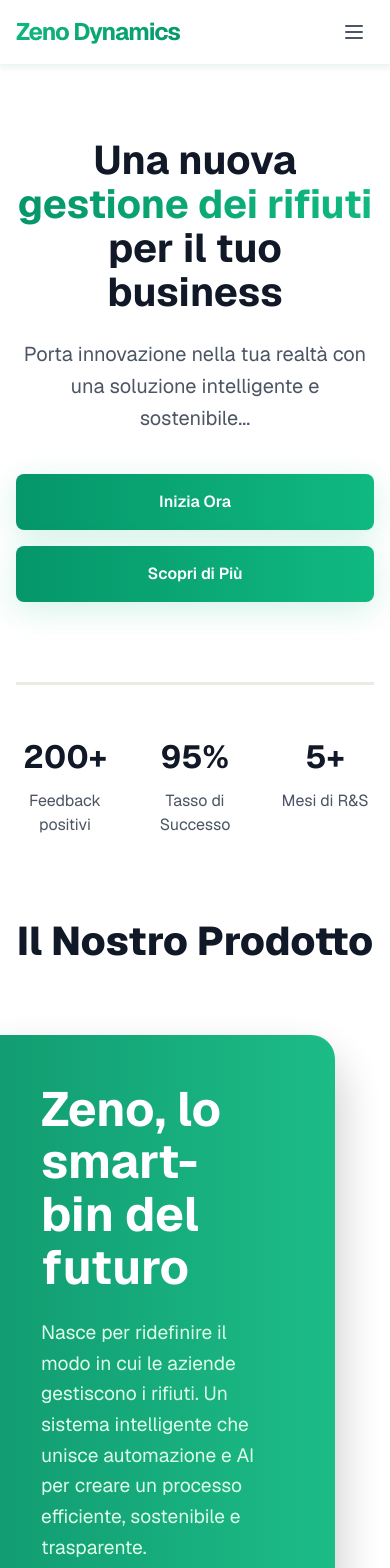
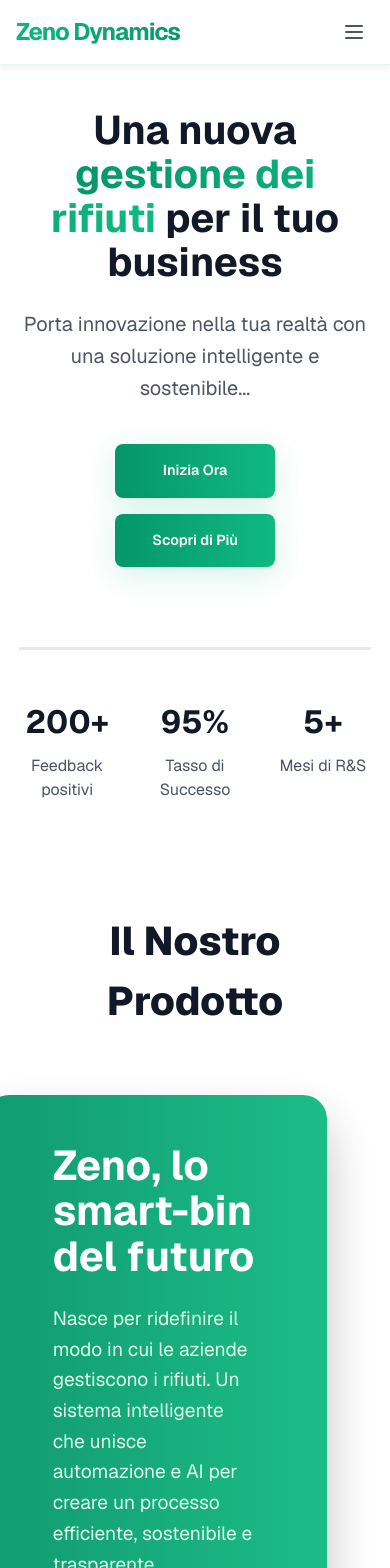
Before and after one commit to stecan02/Zeno_Dynamics, a Next.js app: page / in a window 390 px wide. Shown: the top 1568 px of the page. Built offline with nearby package versions, Linux system fonts and the light colour scheme.

Commit message:
bozza mobile

```diff
--- a/app/hero-section.css
+++ b/app/hero-section.css
@@ -1,3 +1,86 @@
+  .hero-btns {
+    align-items: center;
+    width: 100%;
+    max-width: 400px;
+    margin-left: auto;
+    margin-right: auto;
+  }
+  .hero-btn-primary {
+    width: 85%;
+    min-width: 160px;
+    max-width: 260px;
+    padding: 0.85rem 0.5rem;
+    font-size: 1rem;
+    margin-left: auto;
+    margin-right: auto;
+    display: block;
+  }
+/* --- Mobile Responsive Hero Section (2026) --- */
+@media (max-width: 640px) {
+  .hero-section {
+    min-height: 100vh;
+    padding-left: 0.5rem;
+    padding-right: 0.5rem;
+    padding-top: 1rem;
+    padding-bottom: 2.5rem;
+    justify-content: flex-start;
+  }
+  .hero-bg {
+    background: linear-gradient(135deg, #ffffff 0%, #f9fafb 80%, #f3f4f6 100%);
+  }
+  .hero-content {
+    max-width: 98vw;
+    padding: 0 0.2rem;
+    margin: 0 auto;
+    text-align: center;
+  }
+  .hero-title {
+    font-size: 2rem;
+    margin-bottom: 1rem;
+    line-height: 1.15;
+  }
+  .hero-desc {
+    font-size: 1.05rem;
+    margin-bottom: 1.5rem;
+    max-width: 95vw;
+    padding: 0 0.2rem;
+  }
+  .hero-btns {
+    flex-direction: column;
+    gap: 0.7rem;
+    margin-bottom: 0.1rem;
+  }
+  .hero-btn-primary {
+    width: 40%;
+    padding: 0.9rem 0.5rem;
+    font-size: 0.9rem;
+    border-radius: 20px;
+  }
+  .stats-grid {
+    grid-template-columns: 1fr;
+    gap: 1.2rem;
+    margin-top: 2.5rem;
+    margin-bottom: 2.5rem;
+    padding-top: 0.1rem;
+    border-top-width: 2px;
+  }
+  .stats-item-title {
+    font-size: 1.3rem;
+  }
+  .stats-item-desc {
+    font-size: 0.98rem;
+  }
+  .hero-accent.top, .hero-accent.bottom {
+    width: 10rem;
+    height: 10rem;
+    top: 1.5rem;
+    left: 1.5rem;
+    right: auto;
+    bottom: auto;
+    opacity: 0.18;
+    filter: blur(18px);
+  }
+}
 /* Hero Section */
 .hero-section {
   min-height: 100vh;
--- a/app/zeno-section.css
+++ b/app/zeno-section.css
@@ -1,3 +1,63 @@
+/* --- Mobile Responsive Zeno Section (2026) --- */
+@media (max-width: 768px) {
+  .zeno-section {
+    padding-left: 0.5rem;
+    padding-right: 0.5rem;
+    padding-top: 1.5rem;
+    padding-bottom: 2.5rem;
+    min-height: unset;
+    box-sizing: border-box;
+  }
+  .zeno-header {
+    margin-bottom: 2.2rem;
+    padding-left: 0.2rem;
+    padding-right: 0.2rem;
+  }
+  .zeno-main-title {
+    font-size: 1.6rem;
+    padding-left: 0.2rem;
+    padding-right: 0.2rem;
+    word-break: break-word;
+    overflow-wrap: break-word;
+  }
+  .zeno-container {
+    max-width: 99vw;
+    padding: 0;
+  }
+  .banner-wrapper {
+    height: auto;
+    padding-left: 2vw;
+    padding-right: 2vw;
+    box-sizing: border-box;
+  }
+  .banner-card {
+    position: relative;
+    width: 100%;
+    margin-bottom: 1.5rem;
+    padding-left: 2vw;
+    padding-right: 2vw;
+    box-sizing: border-box;
+  }
+  .banner-title,
+  .banner-description,
+  .banner-description_bis {
+    padding-left: 1vw;
+    padding-right: 1vw;
+    box-sizing: border-box;
+    word-break: break-word;
+    overflow-wrap: break-word;
+  }
+  .banner-title {
+    font-size: 1.3rem;
+    margin-bottom: 0.7rem;
+  }
+  .banner-description,
+  .banner-description_bis {
+    font-size: 1rem;
+    margin-bottom: 1.1rem;
+    max-width: 98vw;
+  }
+}
 /* SECTION */
 .zeno-section {
   padding-top: 0.1rem;
@@ -125,7 +185,7 @@
    TEXT
 ========================= */
 .banner-title {
-  font-size: 3rem;
+  font-size: 2.6rem;
   font-weight: 700;
 
   margin-bottom: 1.5rem;
```
